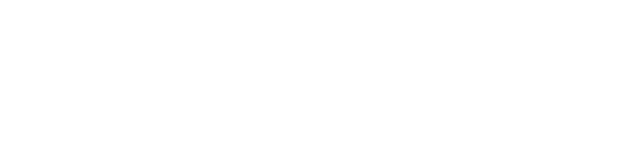
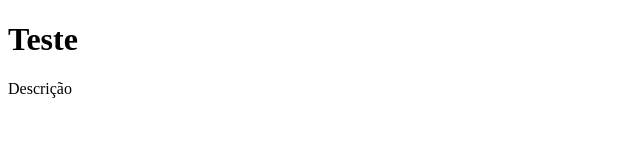
Before and after one commit to cesarbiancardi/teste_git, a plain HTML site: page index.html in a window 1280 px wide. Shown: the whole page, without its empty margins (0-640 px from the left). Drawn offline with Linux system fonts and the light colour scheme.

Commit message:
Commit dois - titulo e paragrafo

```diff
--- a/index.html
+++ b/index.html
@@ -6,6 +6,7 @@
     <title>Teste Git</title>
 </head>
 <body>
-
+    <h1>Teste</h1>
+    <p>Descrição</p>
 </body>
 </html>
```
